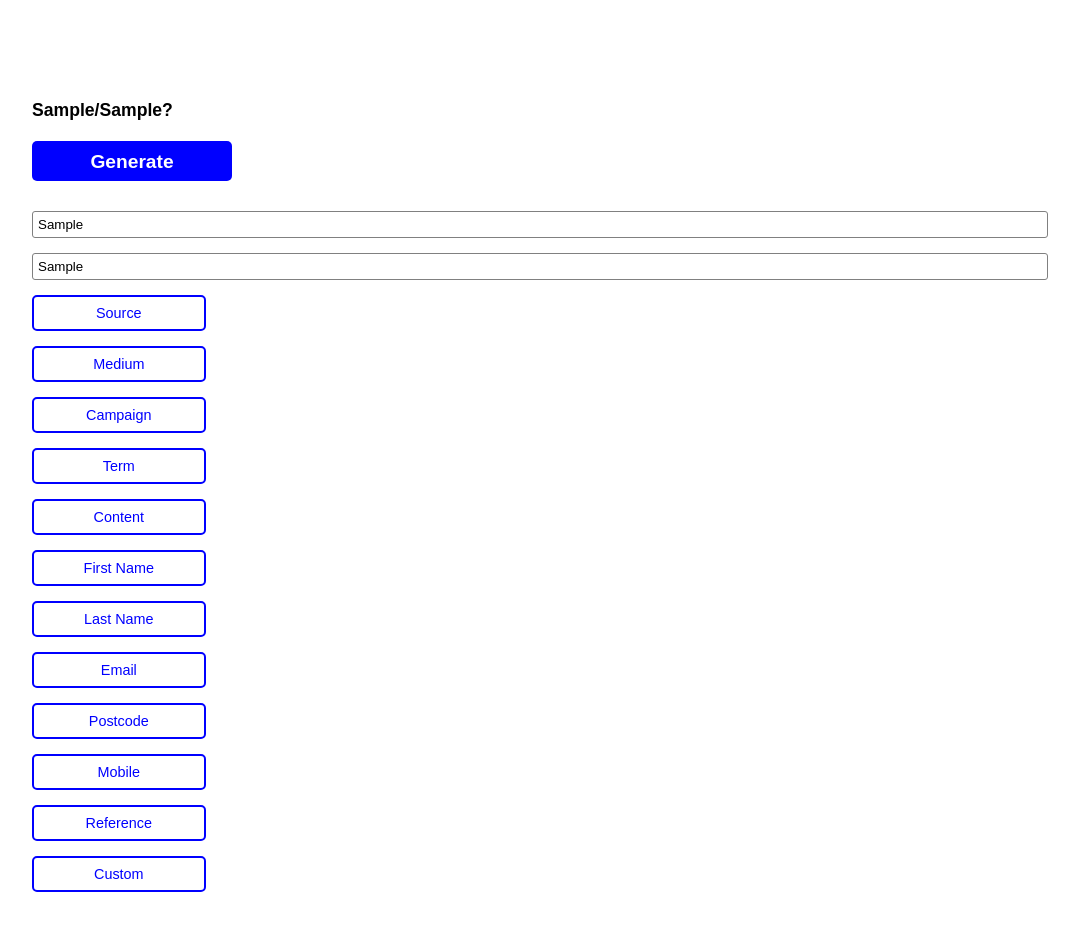
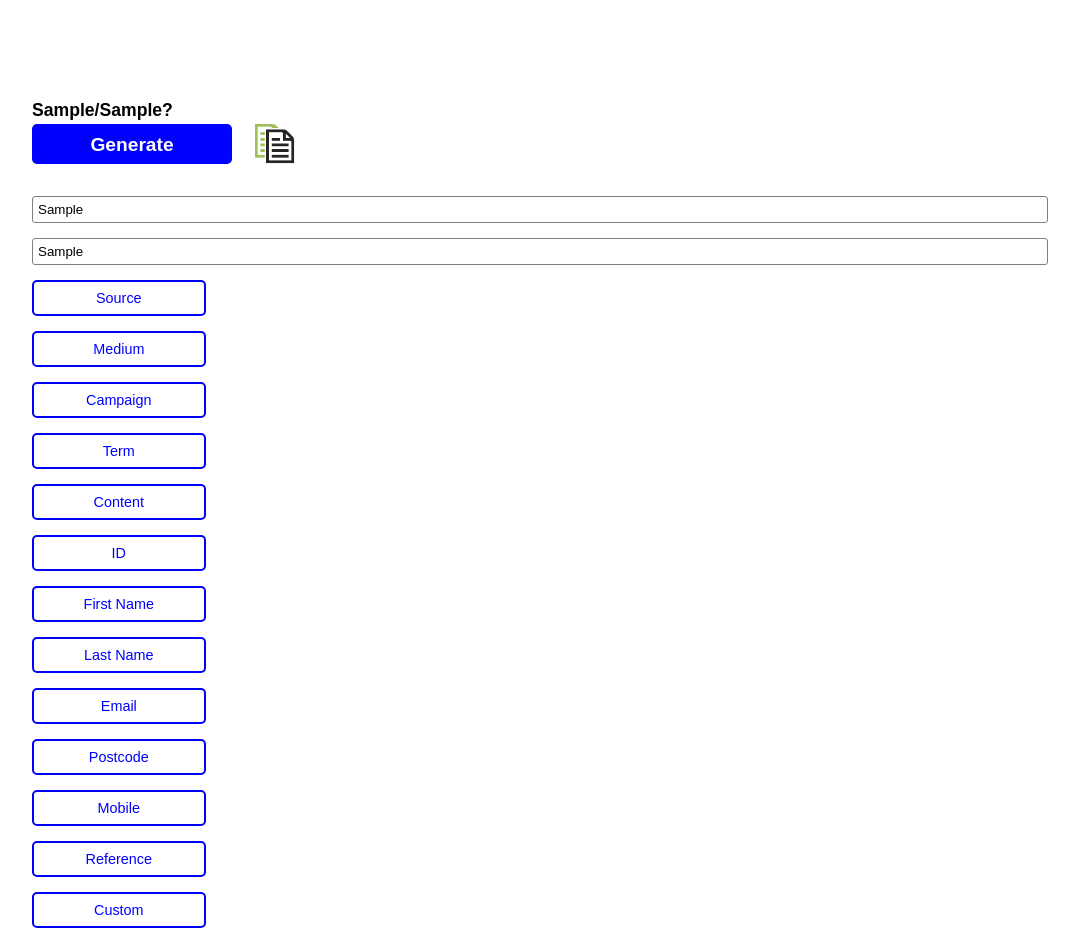
Before and after one commit to NBS5000/webPurlBuilder, a plain HTML site: page index.html in a window 1280 px wide. Both pictures are taken after typing "Sample", "Sample" into the empty fields and a click on the button "Generate". Shown: the whole page, without its empty margins (96-1175 px from the left). Before the commit the page ends 907 px from the top, so only its background shows below. Drawn offline with Linux system fonts and the light colour scheme.

Commit message:
new stuff
copy button added
utm_ added to key
id added

```diff
--- a/assets/css/pdButton_confirm.css
+++ b/assets/css/pdButton_confirm.css
@@ -42,7 +42,7 @@
   line-height: 42px;
   padding: 0;
   border: none;
-  margin-top: 20px;
+  /*margin-top: 20px;*/
 }
 .pd_btn-confirm span {
   position: relative;
--- a/assets/css/webPurlBuilder.css
+++ b/assets/css/webPurlBuilder.css
@@ -148,3 +148,15 @@ body{
     font-style: italic;
     font-size: 0.9em;
 }
+
+/********************************/
+.confirmBtn_wrapper{
+    display: flex;
+    align-items: center;
+}
+#iconButton{
+    height:45px;
+    width: 45px;
+    margin-left: 20px;
+    display: none;
+}
--- a/assets/js/build.js
+++ b/assets/js/build.js
@@ -1,3 +1,10 @@
+/** this function validates inputs, once inputs have been validated
+ * purl string is constructed. If they are not validated, a list of
+ * errors is returned.
+ * TODO: connection with firebase
+ * TODO:
+ */
+
 function validate(){
     document.getElementById("purl").innerText = "";
     let errors=[];
@@ -82,6 +89,7 @@ function validate(){
         }
         str = str+`</div>`;
         document.getElementById("errorList").innerHTML = str;
+        document.getElementById("iconButton").style.display = "none";
     }else{
         document.getElementById("errorList").innerHTML = "";
         let purl_str = "";
@@ -95,5 +103,6 @@ function validate(){
             purl_str = purl_str.slice(0,-1);
         }
         document.getElementById("purl").innerText = purl_str;
+        document.getElementById("iconButton").style.display = "block";
     }
 }
--- a/assets/js/generate.js
+++ b/assets/js/generate.js
@@ -13,6 +13,7 @@ const fields = [
     "Campaign",
     "Term",
     "Content",
+    "ID",
     "First Name",
     "Last Name",
     "Email",
@@ -25,12 +26,15 @@ const fields = [
  * and looping through the above array to build the necessary fields.
  * ! DO NOT AMEND THIS SECTION WITHOUT COMPLETE UNDERSTANDING
  */
+/*
+
+*/
 let htmlStr=`<div id="utmFields">`;
 for (let i = 0; i < fields.length; i++) {
     const el = fields[i];
     let lower;
     /** creates second variable of the option name
-     * in lower case and in a usable format
+    *  in lower case and in a usable format
      */
     switch(el){
         case "First Name":
@@ -52,7 +56,12 @@ for (let i = 0; i < fields.length; i++) {
             lower = el.toLowerCase();
             break;
     };
-
+    let keyText;
+    if(i<6){
+        keyText=`utm_${lower}`
+    }else{
+        keyText=`${lower}`
+    }
     const str =
     `<div id="${lower}_wrapper" class="wrapper_inputSelect">
         <input
@@ -74,7 +83,7 @@ for (let i = 0; i < fields.length; i++) {
                 id="input_${lower}"
                 class="purlInput_key"
                 placeholder="${el}"
-                value="${lower}">
+                value="${keyText}">
             <input
                 type="text"
                 name=""
--- a/index.html
+++ b/index.html
@@ -14,11 +14,17 @@
         <div id="errorList"></div>
 
         <div class="confirmBtn_wrapper">
-            <button class="pd_btn-confirm" id="btn_confirm" onclick="validate()">
+            <button type="button" class="pd_btn-confirm" id="btn_confirm" onclick="validate()">
                 <span>Generate</span>
             </button>
+
+            <img
+            id="iconButton"
+            src="./assets/images/copy.png"
+            onclick="(() => navigator.clipboard.writeText(document.getElementById('purl').innerText))()"
+            alt="Copy Button">
+
         </div>
-
 
 
     </div>
```
Also changed, not shown: assets/images/copy.png (added), assets/js/firebase.js (added).
